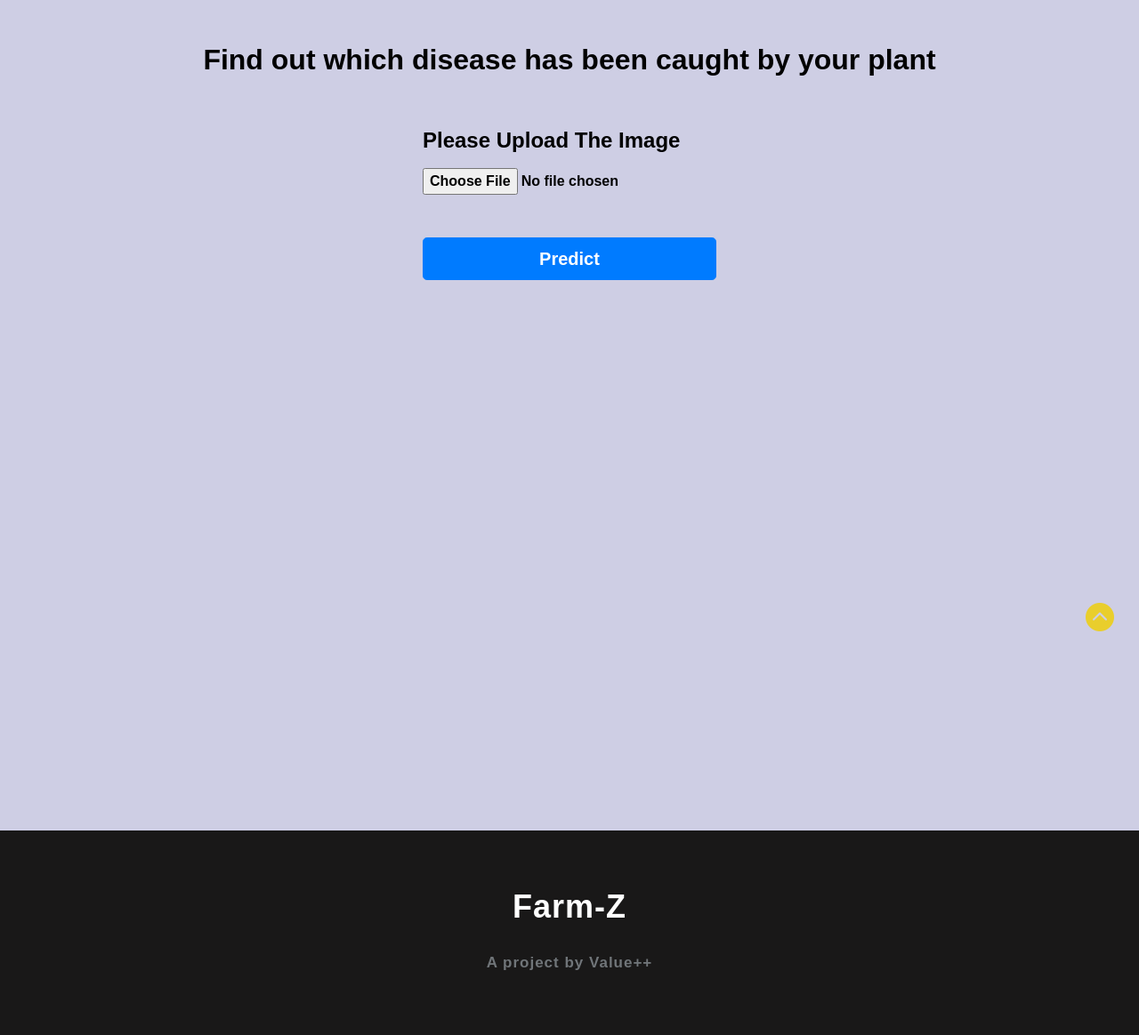
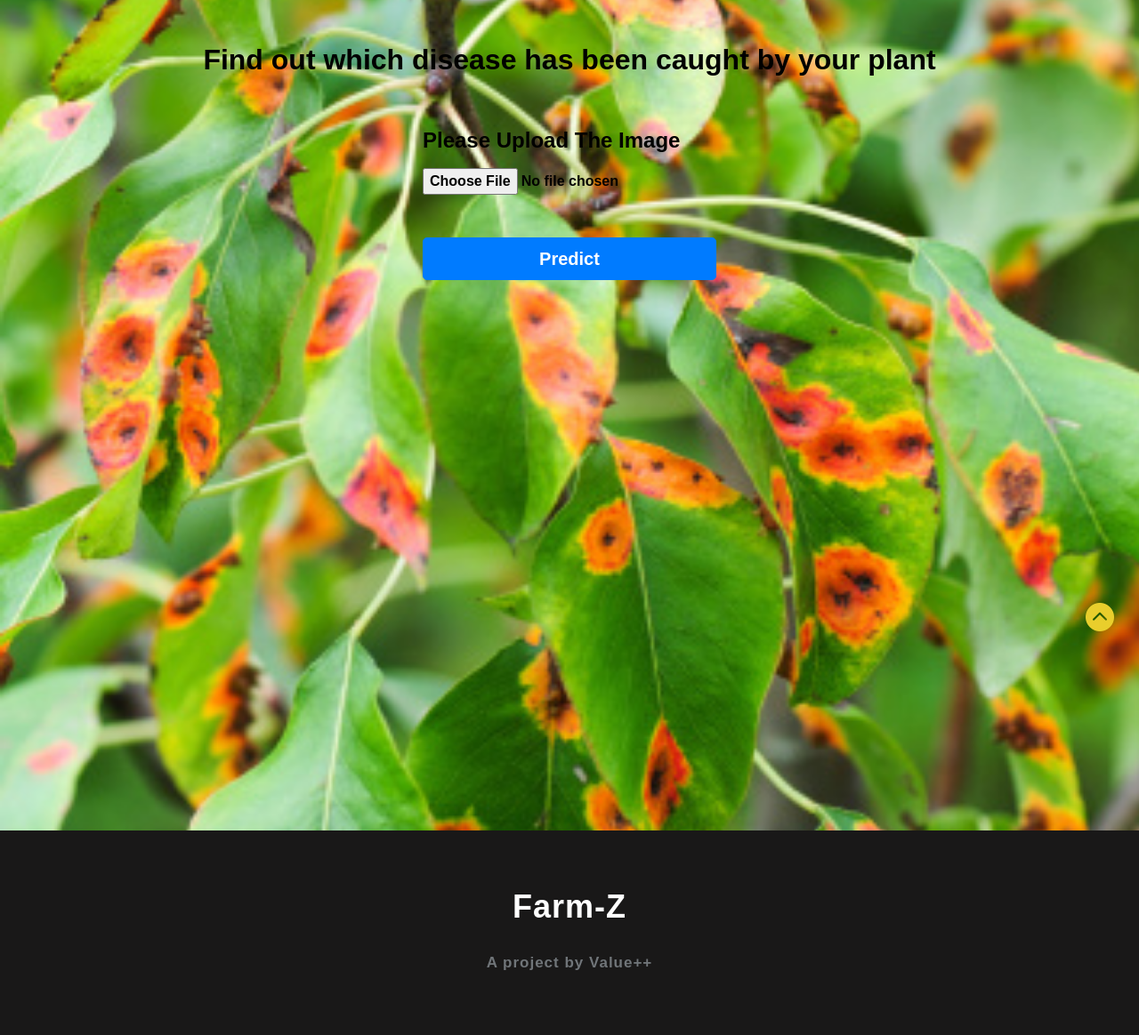
Before and after one commit to vinayredkar/25_Value-plus-plus, a Flask app: page /disease-predict in a window 1280 px wide. Shown: the part 56-1220 px from the top of the page at 89% size. Run offline with Flask 2, Linux system fonts and the light colour scheme; parts of the project's set-up code (start-up, migrations or seed data) failed here and were passed over; some libraries are stand-ins or nearby versions; some web fonts are replaced.

Commit message:
some minor changes in frontend ui
Signed-off-by: Sameer Kirwale <109839366+sameerkirwale@users.noreply.github.com>

```diff
--- a/static/css/style.css
+++ b/static/css/style.css
@@ -753,9 +753,7 @@ footer{
     font-weight: 600;
 }
 
-/*-- //address --*/
-
-/*-- copyright --*/
+
 .w3l-copy p {
     letter-spacing: 1px;
 }
--- a/templates/crop.html
+++ b/templates/crop.html
@@ -2,7 +2,9 @@
 
 <style>
   html body {
-    background-color: rgb(206, 206, 228);
+    background-image: url('static/images/s3.jpg');
+
+
   }
 </style>
 <!--Form Section-->
@@ -16,7 +18,7 @@
   style="
     width: 350px;
     height: 50rem;
-    margin: 0px auto;
+    margin: 0 auto;
     color: black;
     border-radius: 25px;
     padding: 10px 10px;
--- a/templates/disease.html
+++ b/templates/disease.html
@@ -3,7 +3,9 @@
 
 <style>
   html body {
-    background-color: rgb(206, 206, 228);
+    background-image: url('static/images/s4.jpg');
+    background-repeat: no-repeat;
+    background-size: cover;
   }
 </style>
 <br /><br />
@@ -16,9 +18,9 @@
 <div style="
     width: 350px;
     height: 50rem;
-    margin: 0px auto;
     color: black;
     border-radius: 25px;
+    margin: 0 auto;
     padding: 10px 10px;
     font-weight: bold;
   ">
--- a/templates/fertilizer.html
+++ b/templates/fertilizer.html
@@ -2,7 +2,8 @@
 
 <style>
   html body {
-    background-color: rgb(206, 206, 228);
+    background-image: url('static/images/s2.jpg');
+    background-size: cover;
   }
 </style>
 <!--Form Section-->
@@ -16,7 +17,8 @@
   style="
     width: 350px;
     height: 40rem;
-    margin: 0px auto;
+
+    margin: 0 auto;
     color: black;
     border-radius: 25px;
     padding: 10px 10px;
```
